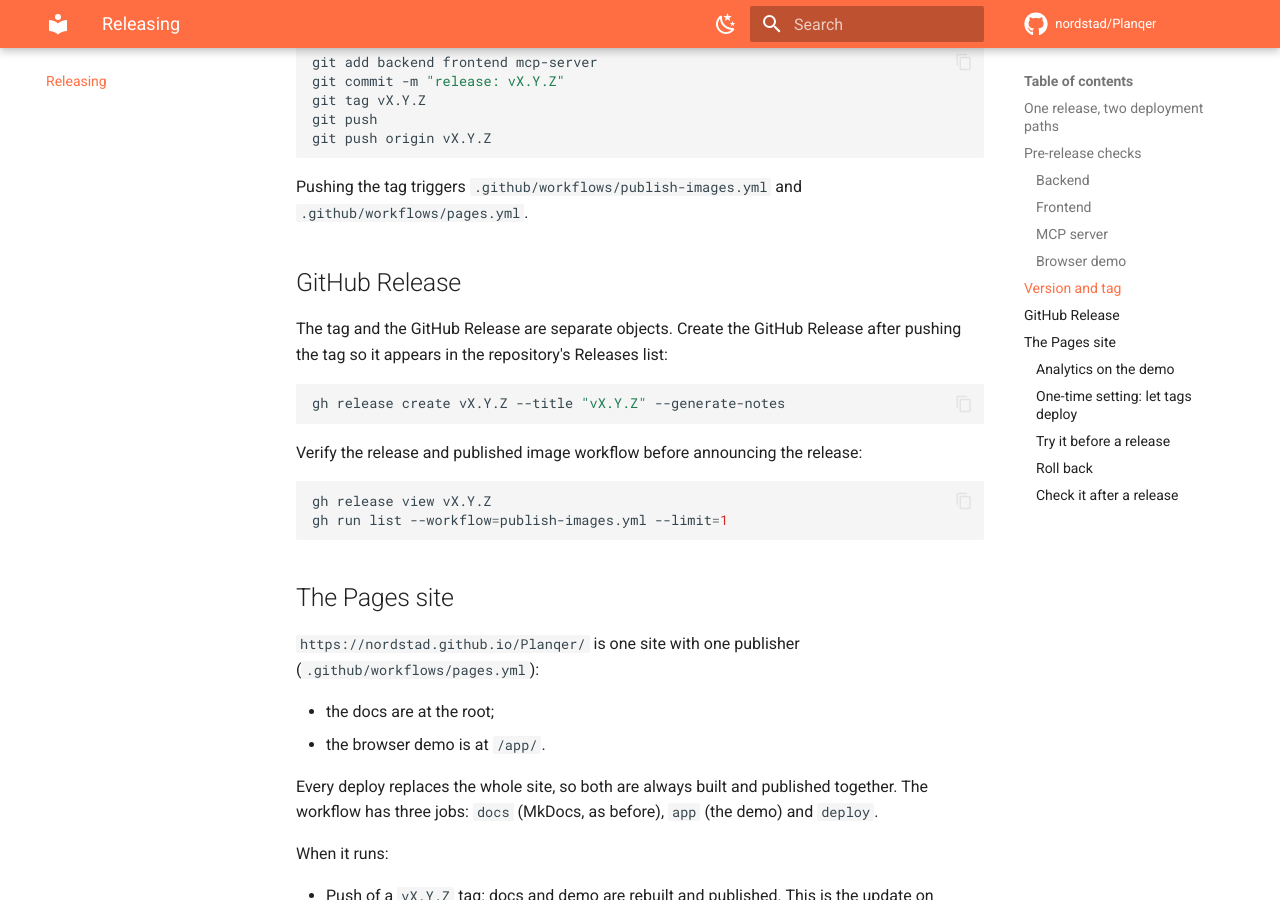
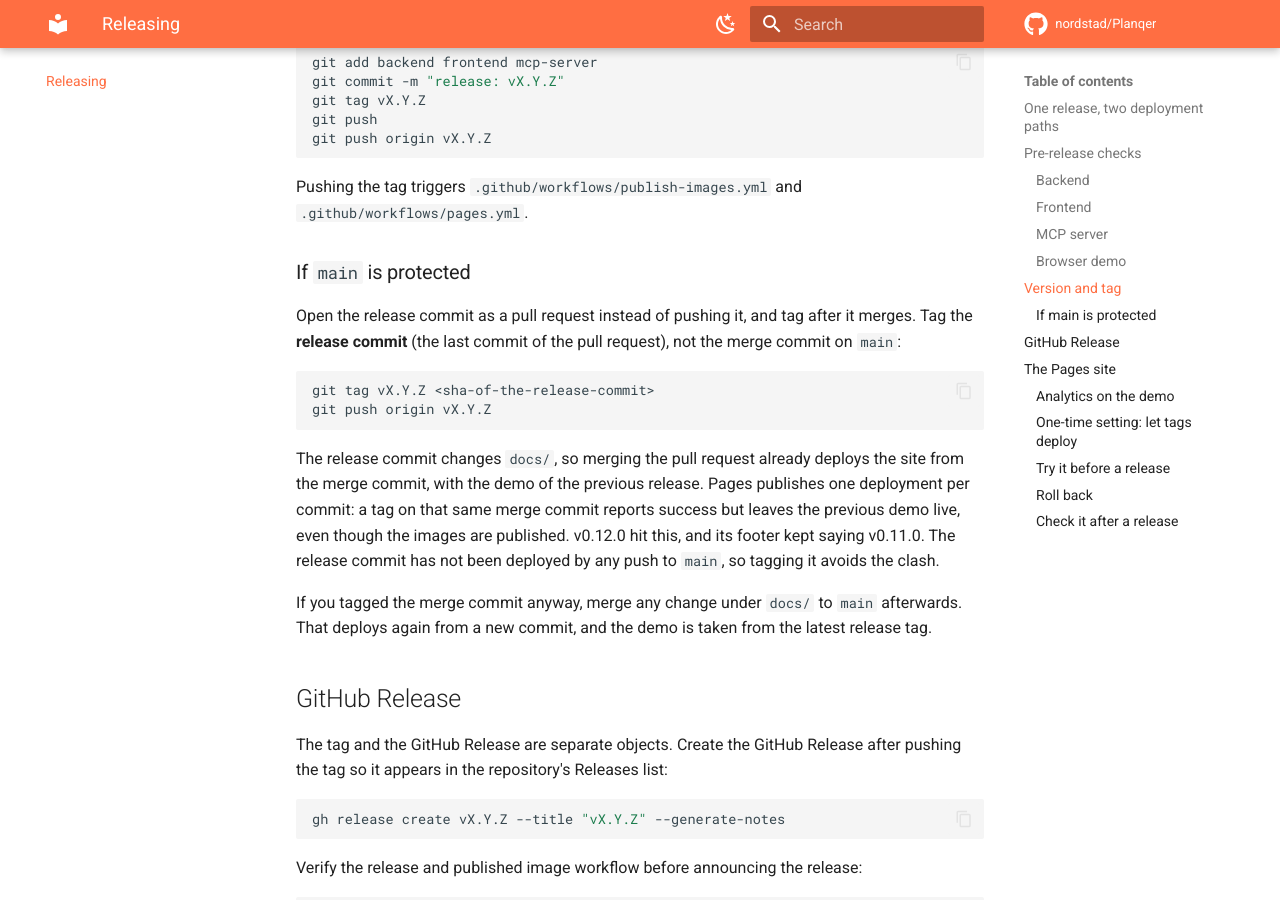
Before and after one commit to nordstad/Planqer, an MkDocs documentation site: the page built from docs/releasing.md, in a window 1280 px wide and 900 px high, scrolled down 3276 px. Built offline with MkDocs 1.6.1 and Material for MkDocs 9.7.7, drawn with Linux system fonts in a browser that asks for light colours; comment, search, counter and statistics services are not loaded; some of the changed text lies outside the part shown.

Commit message:
Document tagging the release commit when main is protected

````diff
--- a/docs/releasing.md
+++ b/docs/releasing.md
@@ -136,6 +136,28 @@ git push origin vX.Y.Z
 Pushing the tag triggers `.github/workflows/publish-images.yml` and
 `.github/workflows/pages.yml`.
 
+### If `main` is protected
+
+Open the release commit as a pull request instead of pushing it, and tag after
+it merges. Tag the **release commit** (the last commit of the pull request),
+not the merge commit on `main`:
+
+```bash
+git tag vX.Y.Z <sha-of-the-release-commit>
+git push origin vX.Y.Z
+```
+
+The release commit changes `docs/`, so merging the pull request already deploys
+the site from the merge commit, with the demo of the previous release. Pages
+publishes one deployment per commit: a tag on that same merge commit reports
+success but leaves the previous demo live, even though the images are published.
+v0.12.0 hit this, and its footer kept saying v0.11.0. The release commit has not
+been deployed by any push to `main`, so tagging it avoids the clash.
+
+If you tagged the merge commit anyway, merge any change under `docs/` to `main`
+afterwards. That deploys again from a new commit, and the demo is taken from the
+latest release tag.
+
 ## GitHub Release
 
 The tag and the GitHub Release are separate objects. Create the GitHub Release
@@ -232,6 +254,7 @@ gh run list --workflow=pages.yml --limit=1
 
 - The docs are at the root and the demo at `/app/`.
 - Open a deep link under `/app/`, such as `/app/#/tile-layout`, and reload it.
-- The footer's version matches the tag.
+- The footer's version matches the tag. If it shows the previous version, see
+  [If `main` is protected](#if-main-is-protected).
 - The footer shows "Analytics: on", and a visit shows up in Umami. With
   Do Not Track set, the browser loads no request to `cloud.umami.is`.
````
